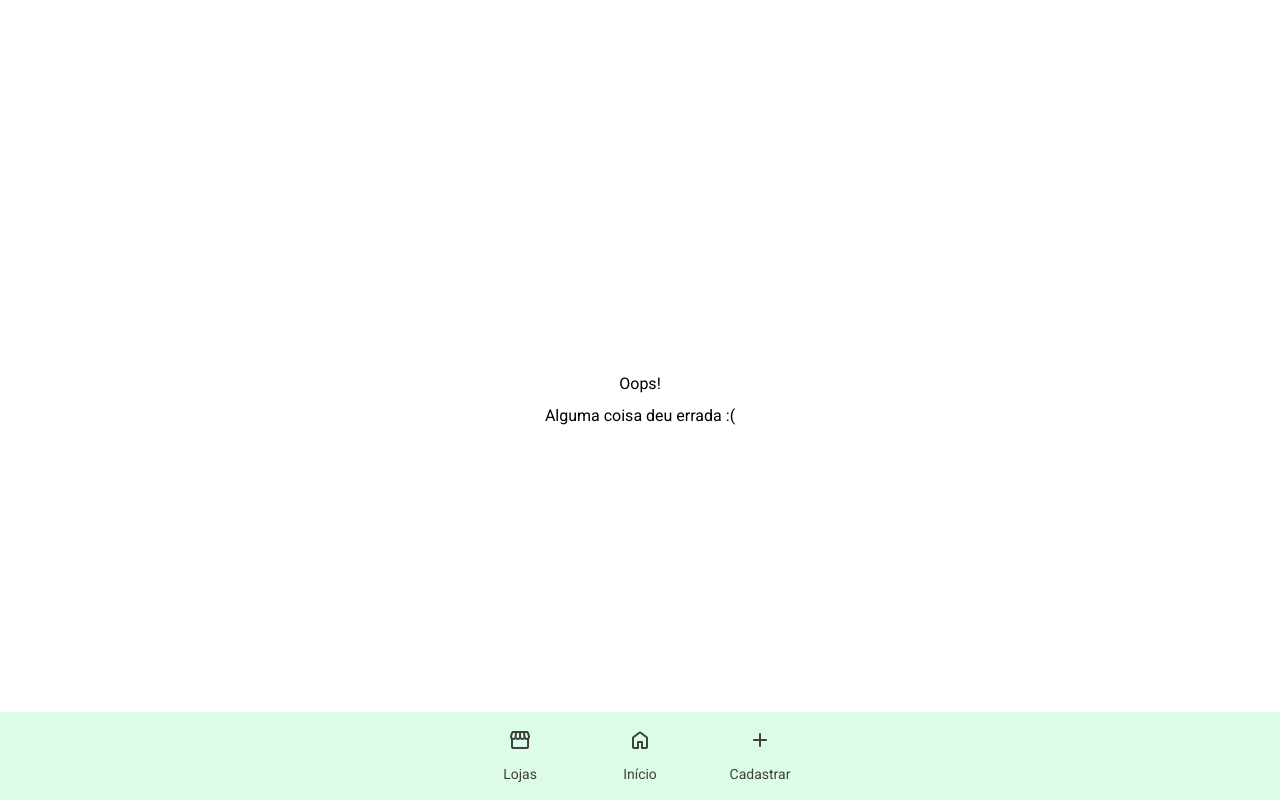
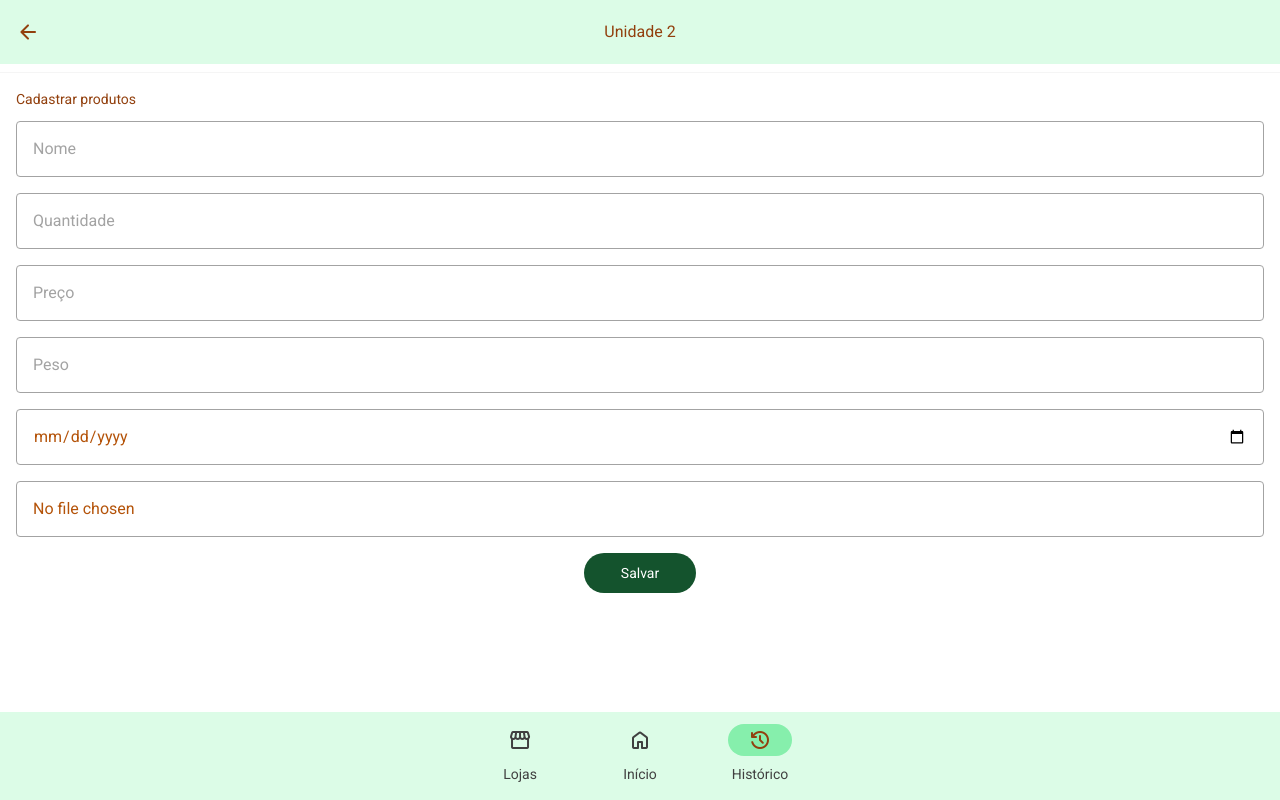
Before and after one commit to FrogDevs/equilibrionatural-controle_estoque, a Vue app: page /1/1/registration in a window 1280 px wide. Built offline with nearby package versions, Linux system fonts and the light colour scheme.

Commit message:
:sparkles: feat: Route changes

```diff
--- a/src/components/NavigationBar.vue
+++ b/src/components/NavigationBar.vue
@@ -46,9 +46,8 @@ const props = defineProps({
         </i>
         <p class="z-10 text-sm font-medium text-neutral-700">Início</p>
       </router-link>
-      <router-link
+      <div
         class="flex w-[7.5rem] flex-col items-center justify-end gap-2 focus:outline-none"
-        :to="`/${props.market}/registration`"
       >
         <div
           class="absolute top-0 h-full w-[9rem] rounded-full transition-colors duration-200 ease-in-out hover:cursor-pointer hover:bg-green-200 hover:bg-opacity-80 active:bg-green-300 active:bg-opacity-50"
@@ -60,10 +59,10 @@ const props = defineProps({
               : 'text-neutral-700'
           "
           class="material-symbols-rounded z-10 rounded-full py-1 px-5 hover:cursor-pointer"
-          >add
+          >history
         </i>
-        <p class="z-10 text-sm font-medium text-neutral-700">Cadastrar</p>
-      </router-link>
+        <p class="z-10 text-sm font-medium text-neutral-700">Histórico</p>
+      </div>
     </div>
   </nav>
 </template>
--- a/src/components/TheDropdown.vue
+++ /dev/null
@@ -1,55 +0,0 @@
-<script setup>
-import { ref } from 'vue'
-const inputFocus = ref(false)
-
-// Setter
-function setFocus() {
-  inputFocus.value = !inputFocus.value
-}
-
-const input = ref(null)
-
-const emit = defineEmits(['input-value'])
-function emitData() {
-  emit('input-value', input.value.value)
-}
-</script>
-<template>
-  <label class="relative flex w-full flex-col">
-    <div
-      :class="
-        inputFocus ? 'border-2 border-amber-700' : 'border border-neutral-400'
-      "
-      class="flex h-14 flex-row items-center justify-between rounded border-solid py-2 px-4"
-    >
-      <div class="flex w-full flex-col">
-        <div
-          class="absolute top-[-0.5rem] flex items-center justify-center bg-white px-1"
-        >
-          <p
-            :class="inputFocus ? 'text-amber-700' : 'text-neutral-400'"
-            class="text-xs"
-          >
-            Categoria
-          </p>
-        </div>
-        <select
-          ref="input"
-          class="bg-transparent text-amber-700 focus:outline-none"
-          @focusin="setFocus"
-          @focusout="setFocus"
-          @change="emitData"
-        >
-          <option value="" selected disabled hidden>
-            Clique para escolher
-          </option>
-          <option value="alimenticios">Alimentícios</option>
-          <!-- <option value="beleza">Beleza</option>
-          <option value="oleos">Óleos essenciais & Saúde</option>
-          <option value="suplementos">Suplementos</option>
-          <option value="vida">Vida & Saúde</option> -->
-        </select>
-      </div>
-    </div>
-  </label>
-</template>
--- /dev/null
+++ b/src/components/TheFab.vue
@@ -0,0 +1,8 @@
+<script setup></script>
+<template>
+  <button
+    class="flex items-center rounded-2xl bg-green-300 p-4 shadow-md drop-shadow-md transition-colors duration-200 ease-in-out hover:bg-opacity-80 hover:drop-shadow-xl active:bg-opacity-70"
+  >
+    <i class="material-symbols-rounded">Add</i>
+  </button>
+</template>
--- a/src/router/index.js
+++ b/src/router/index.js
@@ -19,7 +19,7 @@ const routes = [
     props: true
   },
   {
-    path: '/:market/registration',
+    path: '/:market/:category/registration',
     name: 'Registration',
     component: Registration,
     props: true
--- a/src/views/Registration.vue
+++ b/src/views/Registration.vue
@@ -6,12 +6,15 @@ import NavigationBar from '../components/NavigationBar.vue'
 import ToolBar from '../components/ToolBar.vue'
 import TheButton from '../components/TheButton.vue'
 import TextField from '../components/TextField.vue'
-import TheDropdown from '../components/TheDropdown.vue'
 import TheSnackBar from '../components/TheSnackBar.vue'
 import TheDivider from '../components/TheDivider.vue'
 
 const props = defineProps({
   market: {
+    type: String,
+    default: ''
+  },
+  category: {
     type: String,
     default: ''
   }
@@ -21,58 +24,62 @@ const category = ref(null)
 const productStore = useProductStore()
 const itemSaved = ref(false)
 
-const datasForPinia = {
-  id: ref(null),
-  name: ref(null),
-  amount: ref(null),
-  price: ref(null),
-  weight: ref(null),
-  date: ref(null),
-  image: ref(null)
-}
+const name = ref(null)
+const amount = ref(null)
+const price = ref(null)
+const weight = ref(null)
+const date = ref(null)
+const image = ref(null)
 
 function addName(value) {
-  datasForPinia.name.value = value
+  name.value = value
 }
 function addAmount(value) {
-  datasForPinia.amount.value = value
+  amount.value = value
 }
 function addCategory(value) {
   category.value = value
 }
 function addPrice(value) {
-  datasForPinia.price.value = value
+  price.value = value
 }
 function addWeight(value) {
-  datasForPinia.weight.value = value
+  weight.value = value
 }
 function addDate(value) {
-  datasForPinia.date.value = value
+  date.value = value
 }
 function addimage(value) {
-  datasForPinia.image.value = value
+  image.value = value
 }
 function hideSnackBar() {
   itemSaved.value = false
 }
 
 // function clearItens() {
-//   category.value = null
-//   datasForPinia.id.value = null
-//   datasForPinia.name.value = null
-//   datasForPinia.amount.value = null
-//   datasForPinia.price.value = null
-//   datasForPinia.weight.value = null
-//   datasForPinia.date.value = null
-//   datasForPinia.image.value = null
+//   // category.value = null
+//   name.value = null
+//   amount.value = null
+//   price.value = null
+//   weight.value = null
+//   date.value = null
+//   image.value = null
 // }
 
 function addItem() {
   if (category.value === 'alimenticios') {
-    datasForPinia.id.value = productStore.alimenticios.length
-    productStore.addToAlimenticios(datasForPinia)
+    productStore.addToAlimenticios({
+      id: productStore.alimenticios.length,
+      name: name.value,
+      amount: amount.value,
+      price: price.value,
+      weight: weight.value,
+      date: date.value,
+      image: image.value
+    })
     itemSaved.value = true
     setTimeout(hideSnackBar, 3000)
+    // clearItens()
   } else {
     return
   }
@@ -94,7 +101,6 @@ function addItem() {
         input-type="number"
         @input-value="addAmount"
       />
-      <TheDropdown @input-value="addCategory" />
       <TextField title="Preço" input-type="number" @input-value="addPrice" />
       <TextField title="Peso" input-type="text" @input-value="addWeight" />
       <TextField title="Validade" input-type="date" @input-value="addDate" />
--- a/src/views/products/Search.vue
+++ b/src/views/products/Search.vue
@@ -4,6 +4,7 @@ import { useProductStore } from '../../stores/ProductStore'
 import { computed } from 'vue'
 import ToolBar from '../../components/ToolBar.vue'
 import TheCard from '../../components/TheCard.vue'
+import TheFab from '../../components/TheFab.vue'
 
 const props = defineProps({
   market: {
@@ -20,7 +21,7 @@ const productStore = useProductStore()
 
 const piniaData = computed(() => {
   if (props.category === 'Alimentícios') {
-    return productStore.alimenticios
+    return productStore.alimenticios.reverse
   } else {
     return null
   }
@@ -29,7 +30,7 @@ const piniaData = computed(() => {
 
 <template>
   <header class="fixed top-0 w-full shadow-sm">
-    <ToolBar />
+    <ToolBar :market="props.market" />
   </header>
   <main class="flex w-full flex-col gap-4 overflow-y-scroll">
     <section class="flex flex-col">
@@ -47,6 +48,11 @@ const piniaData = computed(() => {
       </div>
     </section>
   </main>
+
+  <!-- FAB -->
+  <footer class="absolute bottom-0 flex w-full justify-end p-4">
+    <TheFab />
+  </footer>
 </template>
 
 <style scoped>
```
